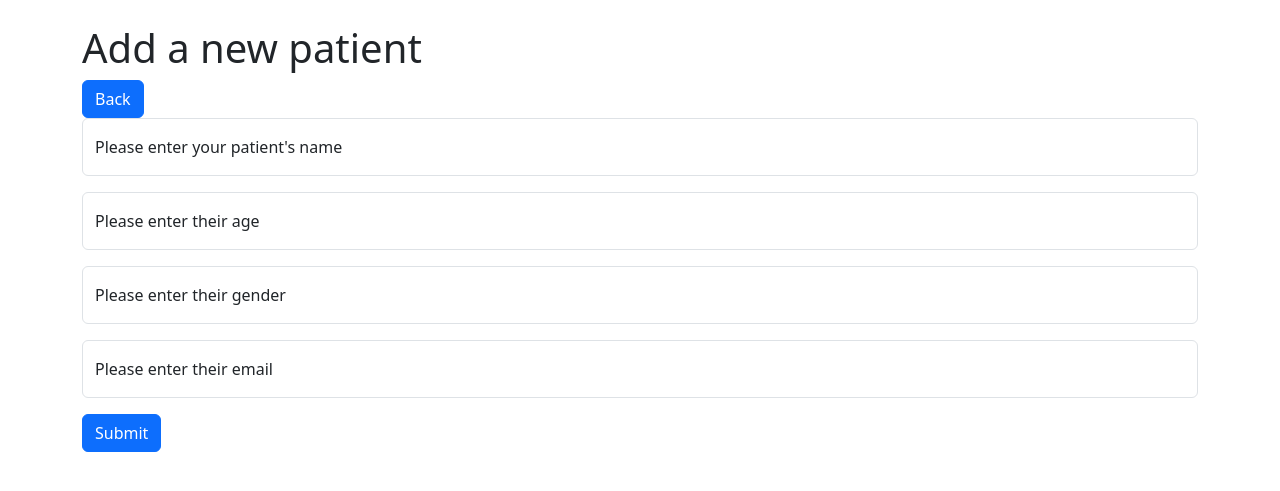
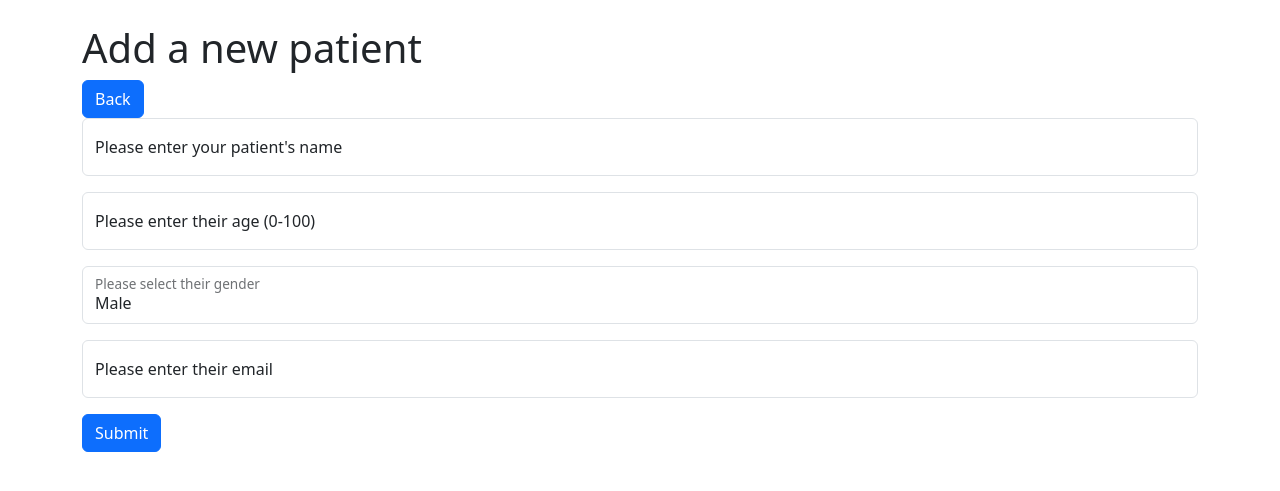
Before and after one commit to Moses2917/MedFlow, a Flask app: page /NewPatient in a window 1280 px wide. Shown: the part 56-547 px from the top of the page. Run offline with Flask 3, Linux system fonts and the light colour scheme; the visitor is signed in with stand-in values (Sample User, id 1); parts of the project's set-up code (start-up, migrations or seed data) failed here and were passed over.

Commit message:
Updated add patient html file
added scroll function on age, added options for gender.

```diff
--- a/app/templates/add_patient.html
+++ b/app/templates/add_patient.html
@@ -11,12 +11,15 @@
         <label for="name" class="form-label">Please enter your patient's name</label>
     </div>
     <div class="form-floating mb-3">
-        <input type="number" name="age" id="age" class="form-control" placeholder="Age">
-        <label for="age" class="form-label">Please enter their age</label>
+        <input type="number" name="age" id="age" class="form-control" placeholder="Age" min="0" max="100">
+        <label for="age" class="form-label">Please enter their age (0-100)</label>
     </div>
     <div class="form-floating mb-3">
-        <input type="text" name="gender" id="gender" class="form-control" placeholder="Gender">
-        <label for="gender" class="form-label">Please enter their gender</label>
+        <select name="gender" id="gender" class="form-control">
+            <option value="male">Male</option>
+            <option value="female">Female</option>
+        </select>
+        <label for="gender" class="form-label">Please select their gender</label>
     </div>
     <div class="form-floating mb-3">
         <input type="email" name="contact" id="contact" class="form-control" placeholder="Email">
```
